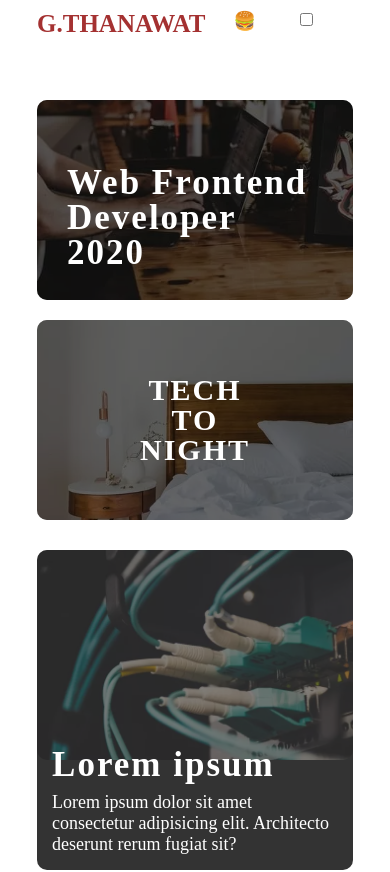
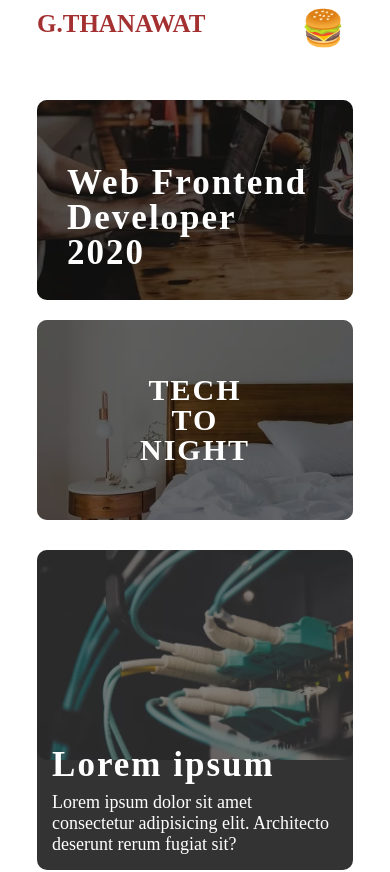
Before and after one commit to thanawatgulati/thanawat-blog, a Next.js app: page / in a window 390 px wide. Shown: the top 872 px of the page. Built offline with nearby package versions, Linux system fonts and the light colour scheme.

Commit message:
📱 Responsive NavigationBar

```diff
--- a/components/Navbar.tsx
+++ b/components/Navbar.tsx
@@ -1,14 +1,30 @@
-import React, { ReactElement } from "react";
+import React, { ReactElement, useState } from "react";
 import styles from "../styles/navbar.module.css";
 import Link from "next/link";
 
 interface Props {}
 
 export default function Navbar({}: Props): ReactElement {
+  const [action, setaction] = useState(false);
   return (
     <nav className={styles.nav}>
       <input type="checkbox" id={styles.check} />
-      <label className={styles.checkbtn}>🍔</label>
+      <label className={styles.checkbtn}>
+        <button
+          className={styles.hamburg}
+          onClick={() => {
+            if (!action) {
+              document.getElementById(styles.check).checked = true;
+              setaction(true);
+            } else {
+              document.getElementById(styles.check).checked = false;
+              setaction(false);
+            }
+          }}
+        >
+          <h4>🍔</h4>
+        </button>
+      </label>
       <Link href="/">
         <label className={styles.logo}>G.THANAWAT</label>
       </Link>
--- a/styles/index.module.css
+++ b/styles/index.module.css
@@ -1,5 +1,4 @@
 .containerBanner {
-  /* padding-top: 30px; */
   display: grid;
   grid-template-columns: 60% auto;
   grid-gap: 20px;
@@ -16,6 +15,7 @@
 @media only screen and (max-width: 650px) {
   .containerBanner {
     grid-template-columns: 100%;
+    margin: auto;
   }
   .containerCard {
     grid-template-columns: 100%;
--- a/styles/navbar.module.css
+++ b/styles/navbar.module.css
@@ -3,7 +3,6 @@
   font-size: 35px;
   font-family: Kanit;
   font-weight: 800;
-  cursor: pointer;
 }
 
 .nav {
@@ -44,10 +43,7 @@
   }
   .checkbtn {
     display: block;
-    margin-right: 40px;
-  }
-  .a {
-    color: #fff;
+    margin: auto;
   }
   .ul {
     text-align: center;
@@ -57,15 +53,21 @@
     background-color: #a43131;
     z-index: 2;
     left: -120%;
+    text-align: center;
     transition: all 0.5s;
   }
   .nav .ul .li {
     display: block;
     font-size: 25px;
   }
-  #check {
-    display: block;
-    z-index: 0;
+  .a {
+    color: #fff;
+  }
+  .hamburg {
+    font-size: 25px;
+    border: none;
+    background-color: white;
+    outline: none;
   }
   #check:checked ~ ul {
     left: 0;
```
